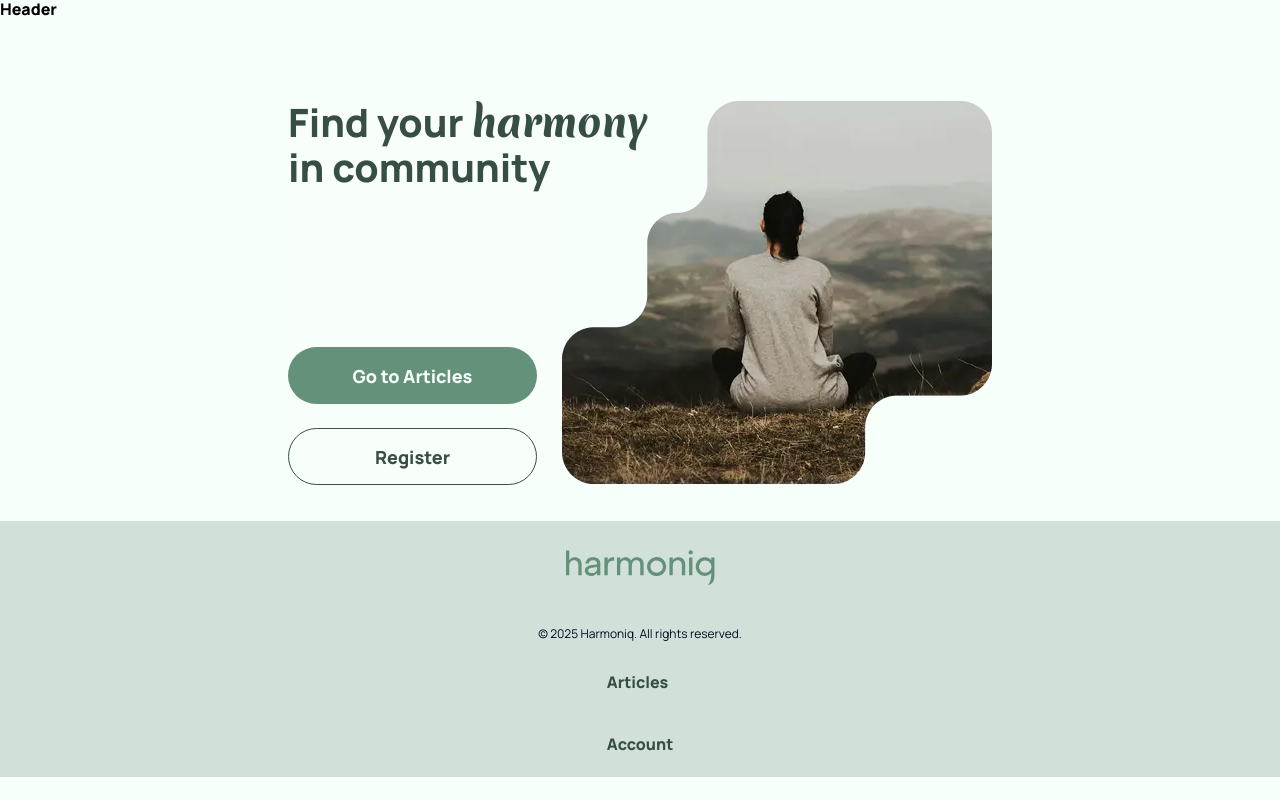
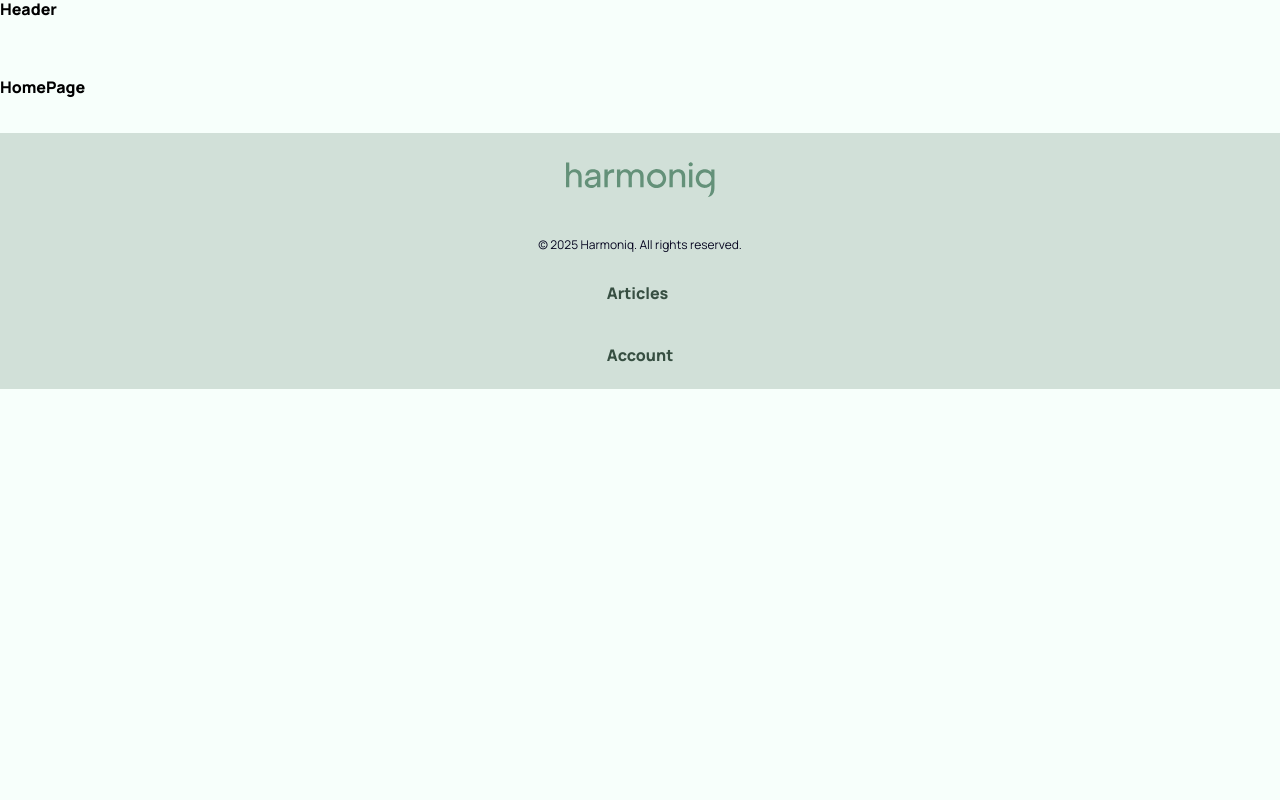
Before and after one commit to StasSkv/harmoniq-app-frontend, a React (Vite) app: page / in a window 1280 px wide. Built offline with nearby package versions, Linux system fonts and the light colour scheme.

Commit message:
reverted changes to HomePage.jsx

```diff
--- a/src/pages/HomePage/HomePage.jsx
+++ b/src/pages/HomePage/HomePage.jsx
@@ -1,13 +1,3 @@
-// export const HomePage = () => {
-//   return <p>HomePage</p>;
-// };
-
-import Hero from '../../components/Hero/Hero';
-
 export const HomePage = () => {
-  return (
-    <main>
-      <Hero />
-    </main>
-  );
+  return <p>HomePage</p>;
 };
```
